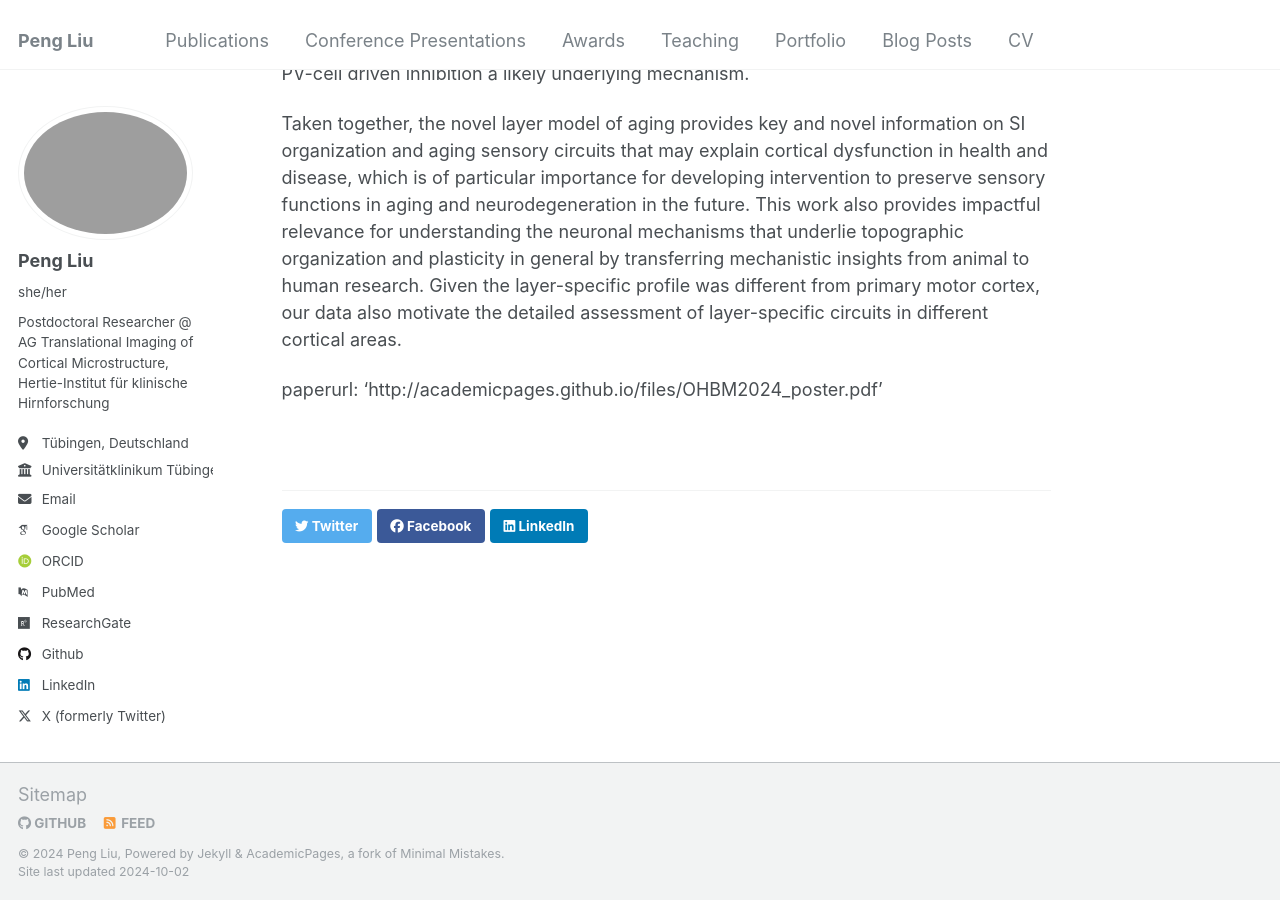
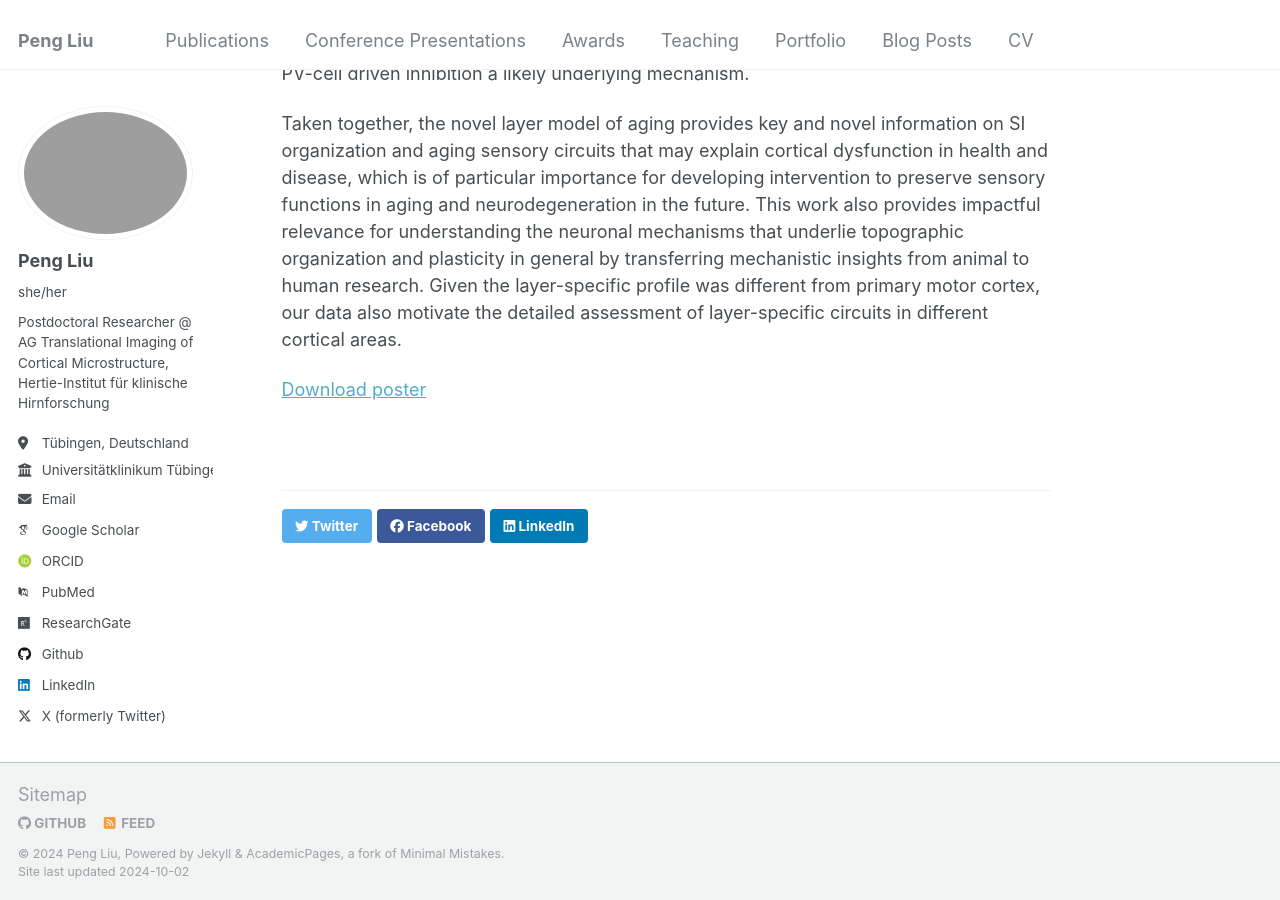
Before and after one commit to PengLiu1120/pengliu, a Jekyll site: the page built from _portfolio/portfolio-1.md, in a window 1280 px wide and 900 px high, scrolled down 1185 px. Built offline with Jekyll 4.4.1, drawn with Linux system fonts in a browser that asks for light colours; some web fonts are replaced.

Commit message:
Update portfolio-1.md

```diff
--- a/_portfolio/portfolio-1.md
+++ b/_portfolio/portfolio-1.md
@@ -14,4 +14,4 @@ Our study presents four major results that we used to develop a novel layer mode
 
 Taken together, the novel layer model of aging provides key and novel information on SI organization and aging sensory circuits that may explain cortical dysfunction in health and disease, which is of particular importance for developing intervention to preserve sensory functions in aging and neurodegeneration in the future. This work also provides impactful relevance for understanding the neuronal mechanisms that underlie topographic organization and plasticity in general by transferring mechanistic insights from animal to human research. Given the layer-specific profile was different from primary motor cortex, our data also motivate the detailed assessment of layer-specific circuits in different cortical areas.
 
-paperurl: 'http://academicpages.github.io/files/OHBM2024_poster.pdf'
+[Download poster](http://academicpages.github.io/files/OHBM2024_poster.pdf')
```
